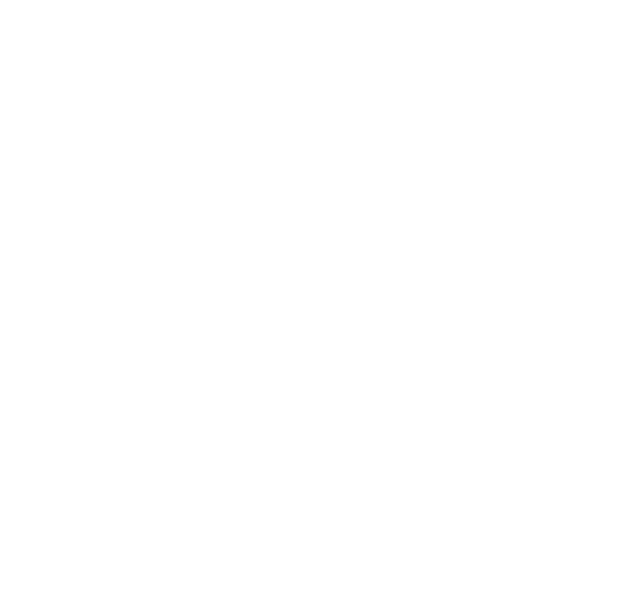
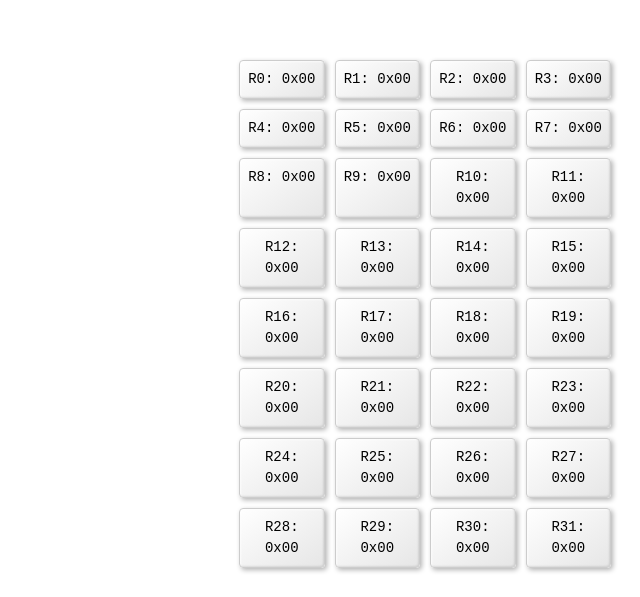
Before and after one commit to Aidan-Gildea/ArduinoEmulator, a React (Vite) app in the folder arduino-emulator/: page / in a window 1280 px wide. Shown: the part 203-800 px from the top of the page, without its empty margins (640-1280 px from the left). Built offline with nearby package versions, Linux system fonts and the light colour scheme.

Commit message:
Displayed the registers, no API calls for now. Almost done with the layout on the right side.

```diff
--- a/arduino-emulator/src/App.css
+++ b/arduino-emulator/src/App.css
@@ -5,8 +5,14 @@
   text-align: center;
 }
 
-.right-side-panel
-{
+:root {
+  --component-title-height: 80px;
+  --panel-border: 3px solid white;
+  --board-visual-height: 460px;
+  --panel-margin: 10px;
+}
+
+.right-side-panel {
   position: fixed;
   left: 850px;
   right: 0px;
@@ -14,14 +20,15 @@
   bottom: 0px;
   border: 3px solid rgb(255, 255, 255);
   z-index: 1001;
+  display: flex;
+  flex-direction: column;
 }
 
-.component-title-panel
-{
+.component-title-panel {
   position: relative;
   border: 3px solid white;
-  margin: 10px 10px 0px 10px;
-  height: 80px;
+  margin: var(--panel-margin) var(--panel-margin) 0px var(--panel-margin);
+  height: var(--component-title-height);
   color: white;
   text-align: center;
   display: flex;
@@ -30,3 +37,49 @@
   font-weight: 800;
   font-size: 40px;
 }
+
+.board-visual-panel {
+  position: relative;
+  border: 3px solid white;
+  height: var(--board-visual-height);
+  margin: var(--panel-margin) var(--panel-margin) 0px var(--panel-margin);
+}
+
+.data-panel {
+  flex-grow: 1;
+  border: 3px solid white;
+  margin: var(--panel-margin);
+}
+
+.register-grid-panel {
+  position: relative;
+  border: 3px solid white;
+  display: grid;
+  gap: 10px;
+  grid-template-columns: repeat(4, 1fr);
+  padding: 10px;
+}
+
+.register-box-panel {
+  background: linear-gradient(145deg, #ffffff, #e6e6e6);
+  color: black;
+  text-align: center;
+  border: 1px solid #cccccc;
+  padding: 8px;
+  border-radius: 4px;
+  font-family: monospace;
+  font-size: 14px;
+  box-shadow:
+    2px 2px 5px rgba(0, 0, 0, 0.3),
+    inset -1px -1px 2px rgba(0, 0, 0, 0.1),
+    inset 1px 1px 2px rgba(255, 255, 255, 0.8);
+  transition: transform 0.1s ease;
+}
+
+.register-box-panel:hover {
+  transform: translateY(-2px);
+  box-shadow:
+    3px 3px 8px rgba(0, 0, 0, 0.4),
+    inset -1px -1px 2px rgba(0, 0, 0, 0.1),
+    inset 1px 1px 2px rgba(255, 255, 255, 0.8);
+}
--- a/arduino-emulator/src/App.tsx
+++ b/arduino-emulator/src/App.tsx
@@ -2,6 +2,8 @@
 import './App.css'
 
 function App() {
+  // Create array of 32 registers (R0 - R31)
+  const registers = Array.from({ length: 32 }, (_, i) => i);
 
   return (
     <>
@@ -9,6 +11,18 @@
         <div className="component-title-panel">
           Components
         </div>
+        <div className="board-visual-panel">
+
+        </div>
+        <div className="data-panel">
+          <div className="register-grid-panel">
+            {registers.map((registerNum) => (
+              <div key={registerNum} className="register-box-panel">
+                R{registerNum}: 0x00
+              </div>
+            ))}
+          </div>
+        </div>
       </div>
     </>
   )
```
